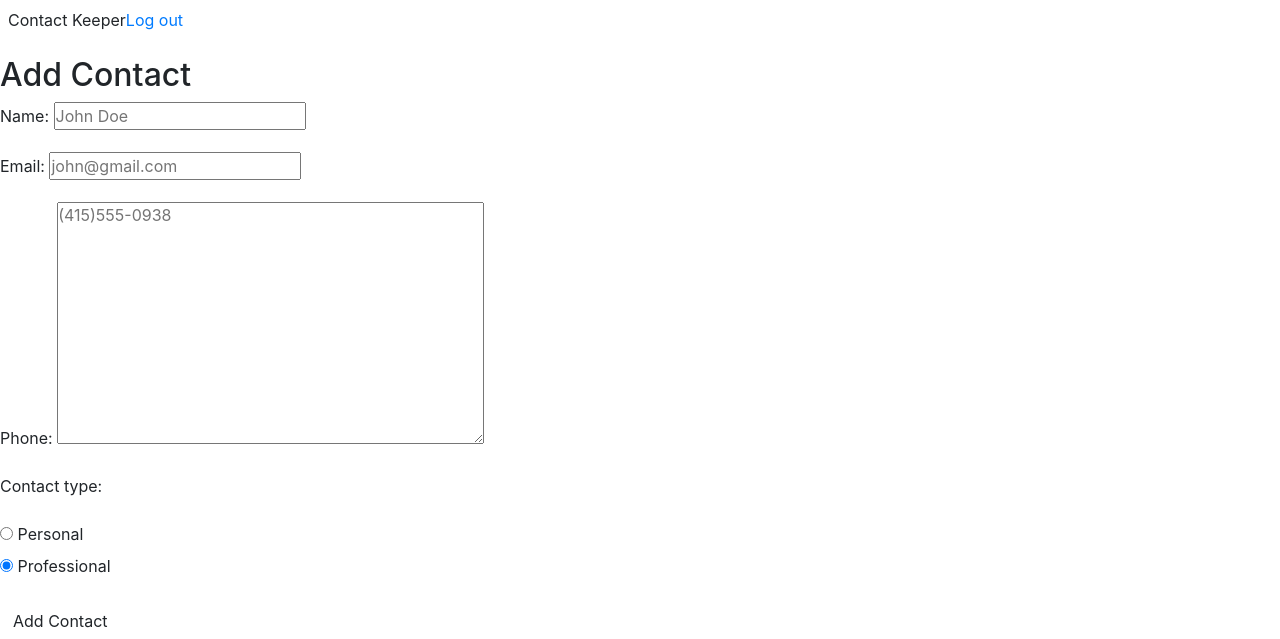
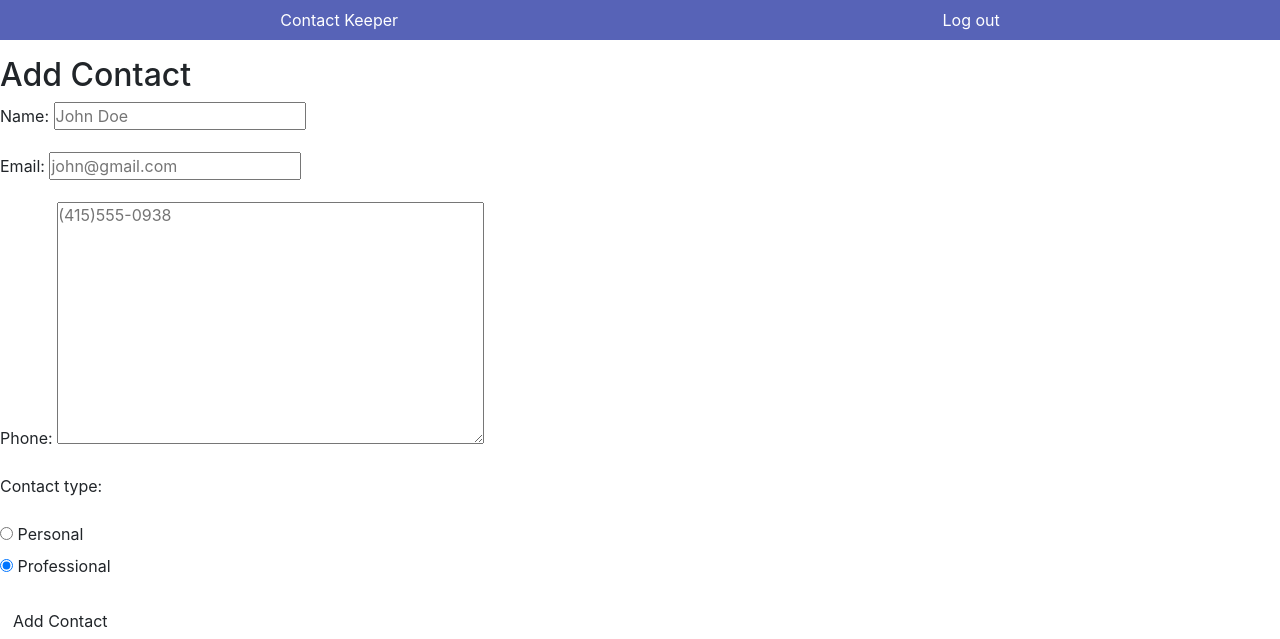
Before and after one commit to aemann2/contact_keeper, a Django app: page / in a window 1280 px wide. Shown: the top 639 px of the page. Run offline with Django 4.2, Linux system fonts and the light colour scheme; the visitor is signed in with stand-in values (Sample User, id 1); data that the repository does not hold is empty; style sheets or scripts are compiled from the project's sources; some libraries are stand-ins or nearby versions.

Commit message:
began nav styling

```diff
--- a/static/style.css
+++ b/static/style.css
@@ -26,11 +26,15 @@ nav {
 /* Main */
 .nav__wrapper {
   display: flex;
-  justify-content: space-between;
+  justify-content: space-around;
+  background-color: #5763B7;
+  width: 100%;
   padding: .5rem; }
 
 .nav__item {
   display: inline; }
+  .nav__item__title, .nav__item__link {
+    color: #FFFFFF; }
 
 .contacts {
   margin-top: 1rem; }
--- a/static/style.scss
+++ b/static/style.scss
@@ -1,5 +1,8 @@
 
 /* Globals */
+
+$nav-color: #5763B7;
+$white: #FFFFFF;
 
 html {
 	box-sizing: border-box;
@@ -32,14 +35,21 @@ nav {
 
 /* Main */
 
-.nav__wrapper {
-	display: flex;
-	justify-content: space-between;
-	padding:.5rem;
-}
+.nav {
+	&__wrapper {
+		display: flex;
+		justify-content: space-around;
+		background-color: $nav-color;
+		width: 100%;
+		padding:.5rem;
+	}
+	&__item {
+		display: inline;
 
-.nav__item {
-  display: inline;
+		&__title, &__link {
+			color: $white;
+		}
+	}
 }
 
 .contacts {
```
Also changed, not shown: 1 other file.
